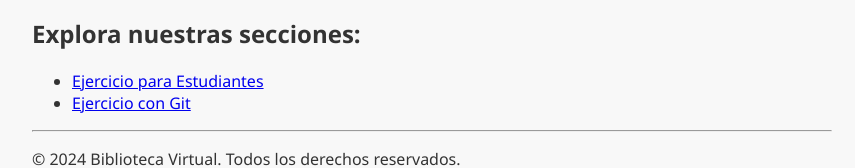
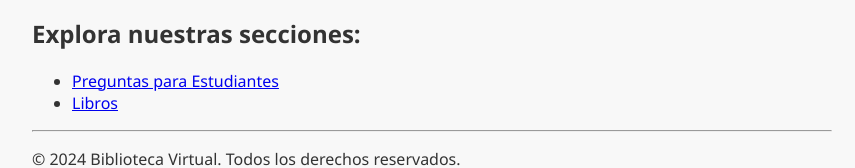
Before and after one commit to jritsqmet/isi-temp, a plain HTML site: page index.html in a window 1280 px wide. Shown: the part 283-451 px from the top of the page, without its empty margins (208-1063 px from the left). Drawn offline with Linux system fonts and the light colour scheme.

Commit message:
Actualización de rutas en el documento index. Creación de tutoriales.html

```diff
--- a/index.html
+++ b/index.html
@@ -34,8 +34,8 @@
     <h2>Explora nuestras secciones:</h2>
 
     <ul>
-        <li><a href="ejercicio_estudiantes.html">Ejercicio para Estudiantes</a></li>
-        <li><a href="ejercicio_git.html">Ejercicio con Git</a></li>
+        <li><a href="preguntas.html">Preguntas para Estudiantes</a></li>
+        <li><a href="libros.html">Libros</a></li>
     </ul>
 
     <hr>
```
Also changed, not shown: tutoriales.html (added, +11 -0 lines), secrets.txt (added).
